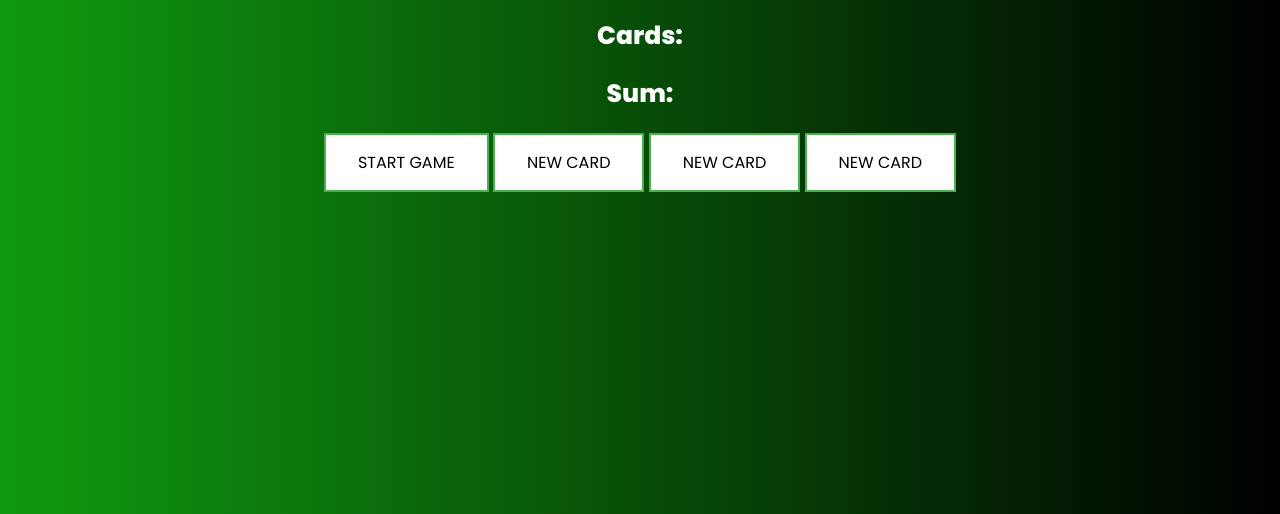
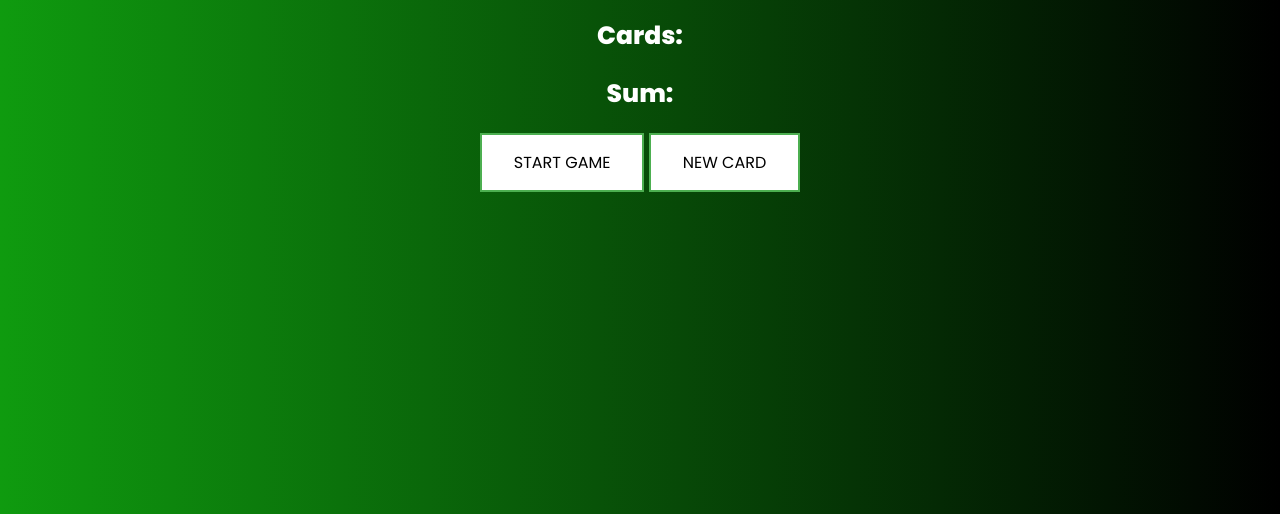
Before and after one commit to sakthi-lucia0567/Blackjack, a plain HTML site: page index.html in a window 1280 px wide. Shown: the part 286-800 px from the top of the page. Drawn offline with Linux system fonts and the light colour scheme.

Commit message:
Two buttons were deleted

```diff
--- a/index.html
+++ b/index.html
@@ -16,8 +16,6 @@
       <p id="sum-el">Sum:</p>
       <button class="btn" onclick="startGame()">START GAME</button>
       <button class="btn" onclick="newCard()">NEW CARD</button>
-      <button class="btn" onclick="newCard()">NEW CARD</button>
-      <button class="btn" onclick="newCard()">NEW CARD</button>
     </div>
 
     <script src="/index.js"></script>
```
